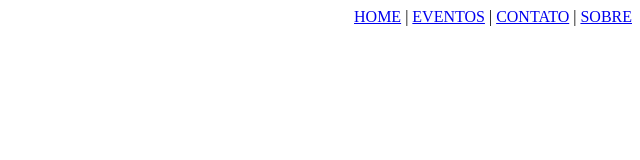
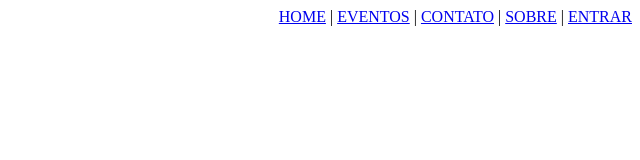
Before and after one commit to rafael-ramalho-figueiredo/dwba4-semana-05-pt3031799, a plain HTML site: page menu.html in a window 1280 px wide. Shown: the whole page, without its empty margins (640-1280 px from the left). Drawn offline with Linux system fonts and the light colour scheme.

Commit message:
Update menu.html

```diff
--- a/menu.html
+++ b/menu.html
@@ -7,7 +7,7 @@
 <body>
   <header>
     <div id="my_menu" align="right">
-	  <a href="index.html" target="_top">HOME</a> | <a href="eventos.html" target="_top">EVENTOS</a> | <a href="contato.html" target="_top">CONTATO</a> | <a href="sobre.html" target="_top">SOBRE</a>
+	  <a href="index.html" target="_top">HOME</a> | <a href="eventos.html" target="_top">EVENTOS</a> | <a href="contato.html" target="_top">CONTATO</a> | <a href="sobre.html" target="_top">SOBRE</a> | <a href="entrar.html" target="_top">ENTRAR</a>
     </div>
   </header>
 </body>
```
